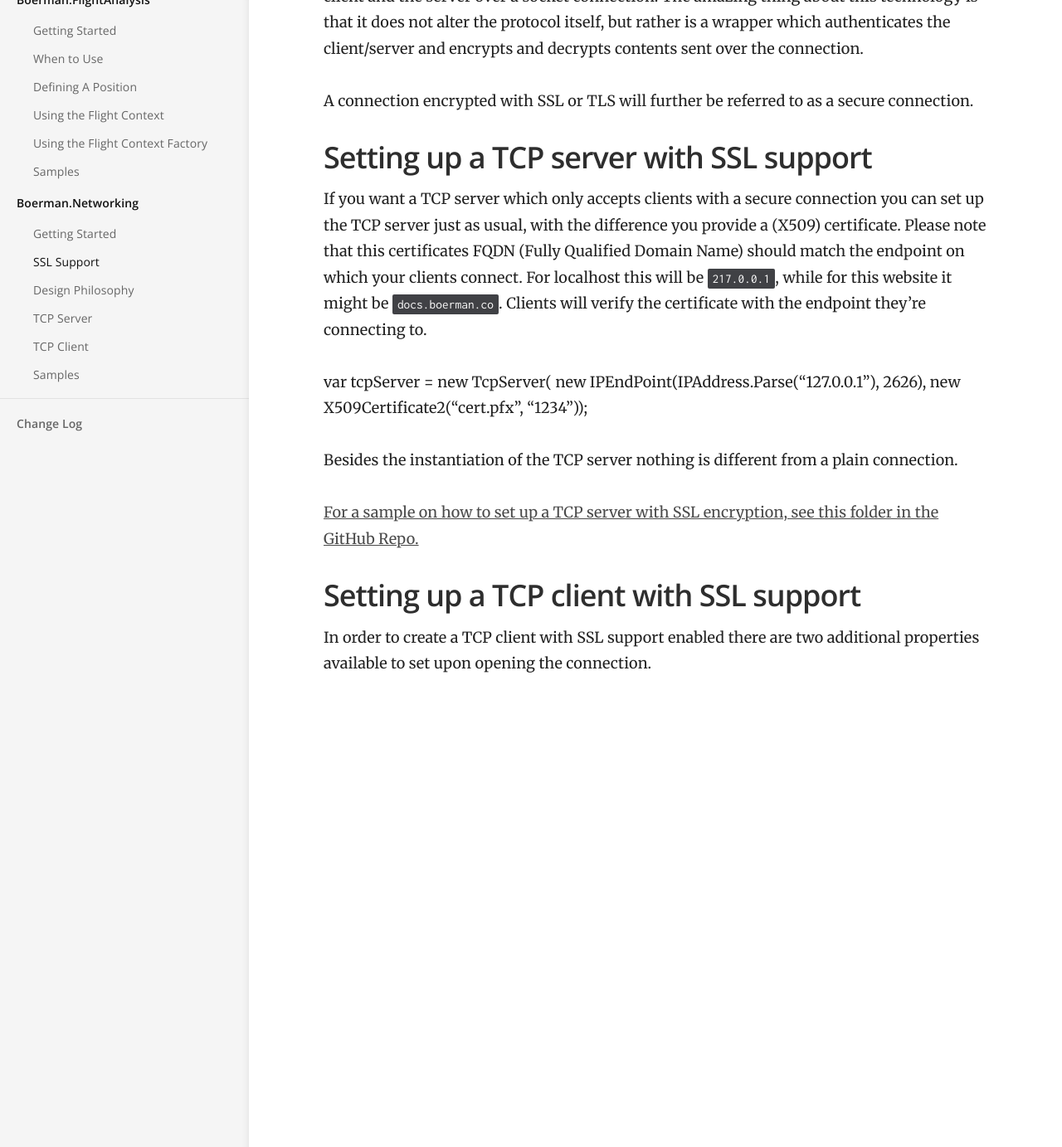
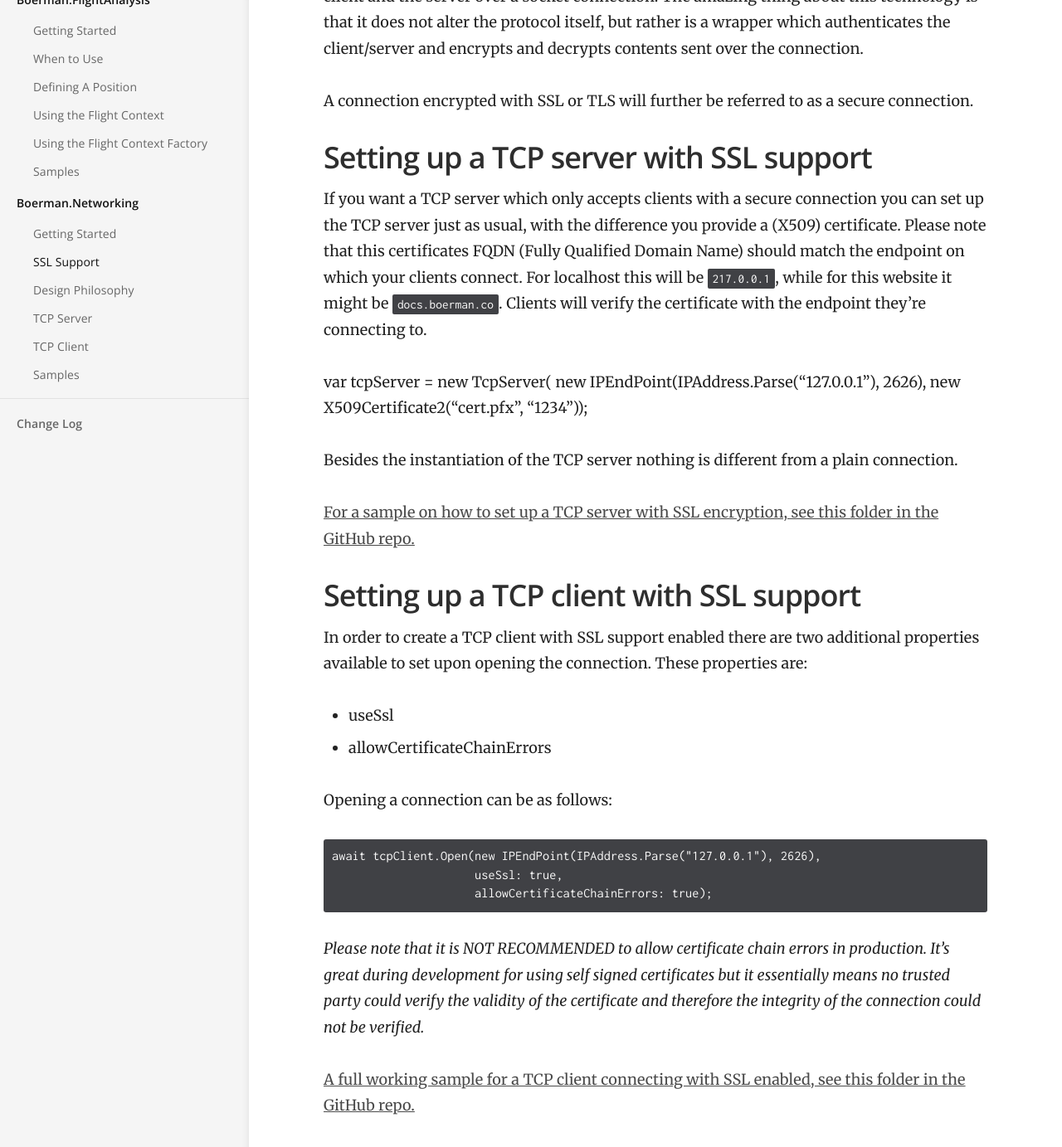
Before and after one commit to Boerman/docs, a Jekyll site: the page built from _docs/Libraries/Networking/ssl-support.md, in a window 1280 px wide and 1400 px high, scrolled down 275 px. Shown: the top 1383 px of the window at 83% size. Built offline with Jekyll 4.4.1, drawn with Linux system fonts in a browser that asks for light colours.

Commit message:
Updated '_docs/Libraries/Networking/ssl-support.md' via CloudCannon

```diff
--- a/_docs/Libraries/Networking/ssl-support.md
+++ b/_docs/Libraries/Networking/ssl-support.md
@@ -18,10 +18,21 @@ If you want a TCP server which only accepts clients with a secure connection you
 
 Besides the instantiation of the TCP server nothing is different from a plain connection.
 
-[For a sample on how to set up a TCP server with SSL encryption, see this folder in the GitHub Repo.](https://github.com/Boerman/Boerman.Networking/tree/master/TcpServerWithSSL)
+[For a sample on how to set up a TCP server with SSL encryption, see this folder in the GitHub repo.](https://github.com/Boerman/Boerman.Networking/tree/master/TcpServerWithSSL)
 
 ## Setting up a TCP client with SSL support
 
-In order to create a TCP client with SSL support enabled there are two additional properties available to set upon opening the connection.
+In order to create a TCP client with SSL support enabled there are two additional properties available to set upon opening the connection. These properties are:
 
-## &nbsp;
+- useSsl
+- allowCertificateChainErrors
+
+Opening a connection can be as follows:
+
+    await tcpClient.Open(new IPEndPoint(IPAddress.Parse("127.0.0.1"), 2626),
+                         useSsl: true,
+                         allowCertificateChainErrors: true);
+
+*Please note that it is NOT RECOMMENDED to allow certificate chain errors in production. It's great during development for using self signed certificates but it essentially means no trusted party could verify the validity of the certificate and therefore the integrity of the connection could not be verified.*
+
+[A full working sample for a TCP client connecting with SSL enabled, see this folder in the GitHub repo.](https://github.com/Boerman/Boerman.Networking/tree/master/TcpClientWithSSL)
```
